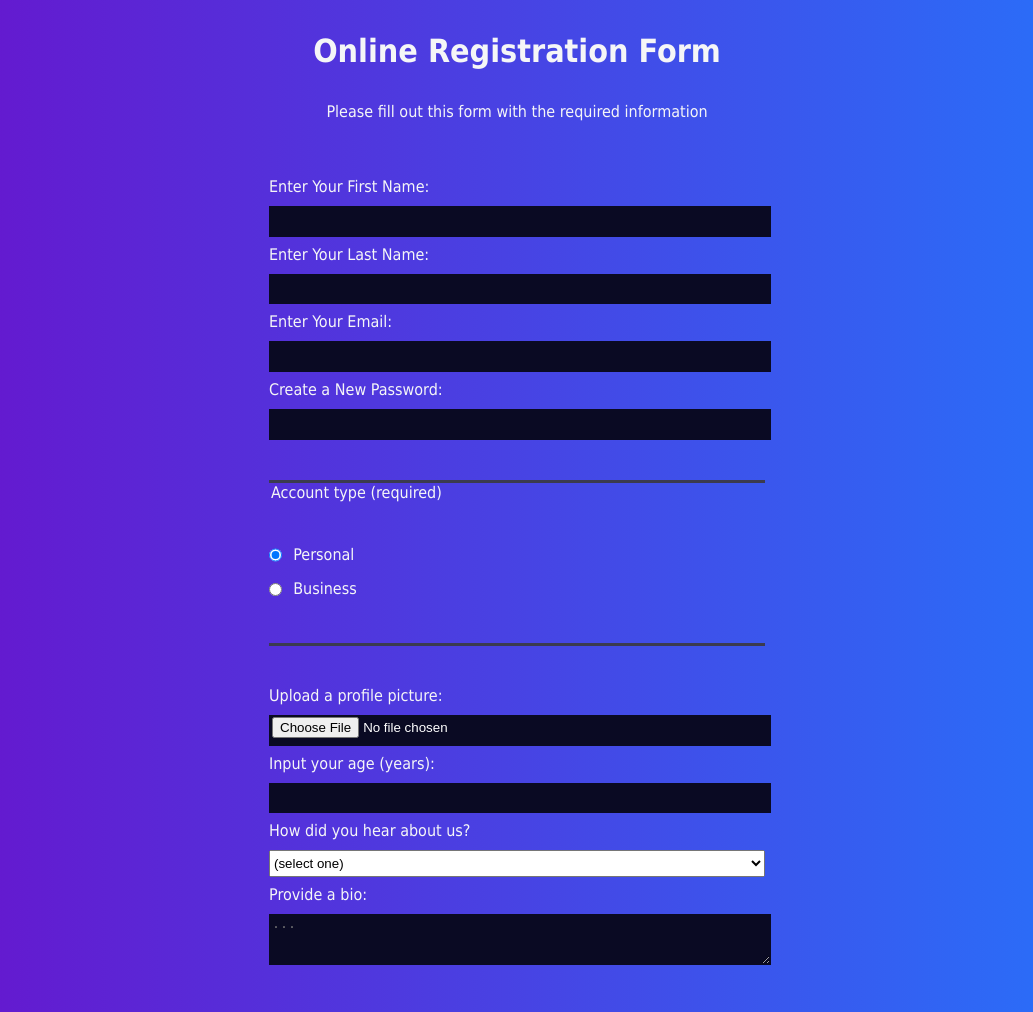
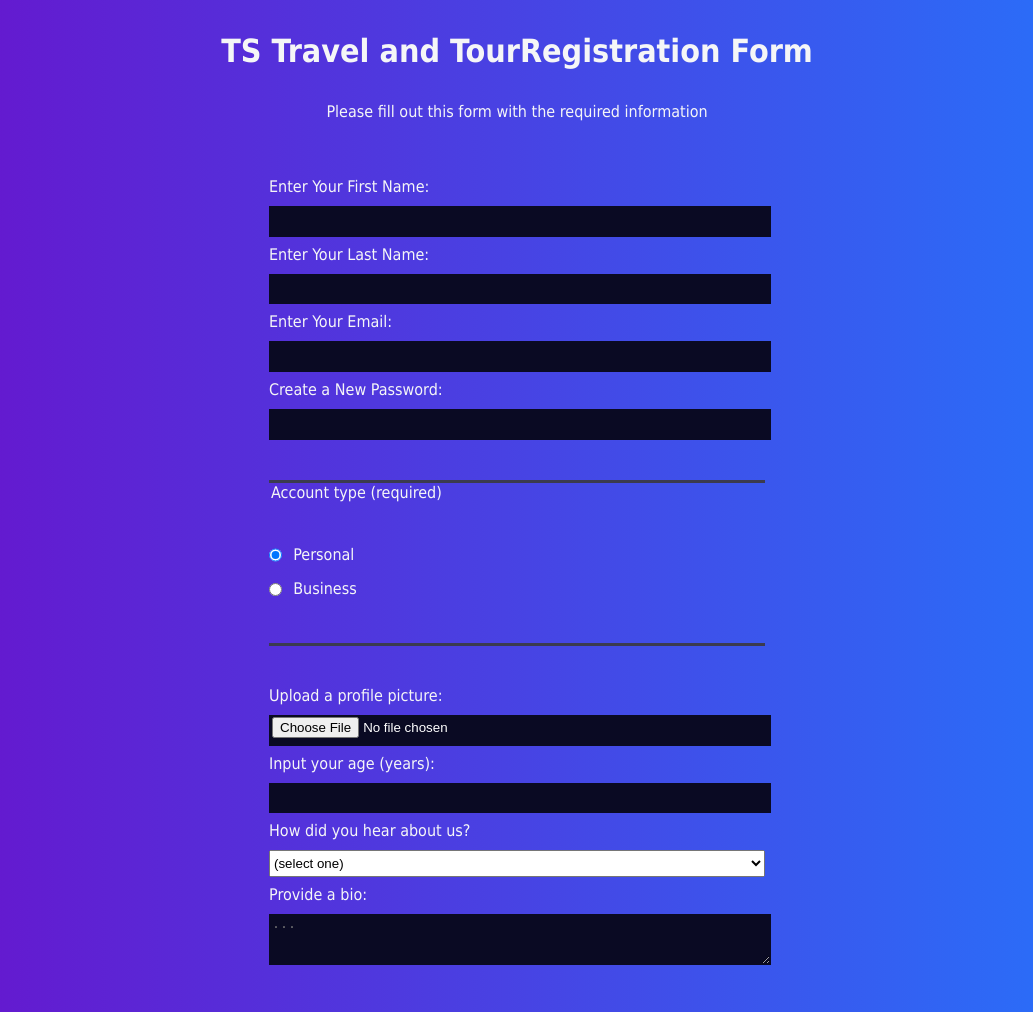
Before and after one commit to kyaotey/login-form, a plain HTML site: page index.html in a window 1280 px wide. Shown: the top 1012 px of the page, without its empty margins (123-1156 px from the left). Drawn offline with Linux system fonts and the light colour scheme.

Commit message:
Update index.html

```diff
--- a/index.html
+++ b/index.html
@@ -6,7 +6,7 @@
     <link rel="stylesheet" href="styles.css" />
   </head>
   <body>
-    <h1>Online Registration Form</h1>
+    <h1>TS Travel and TourRegistration Form</h1>
     <p>Please fill out this form with the required information</p>
     <form method="post" action='https://register-demo.freecodecamp.org'>
       <fieldset>
```
